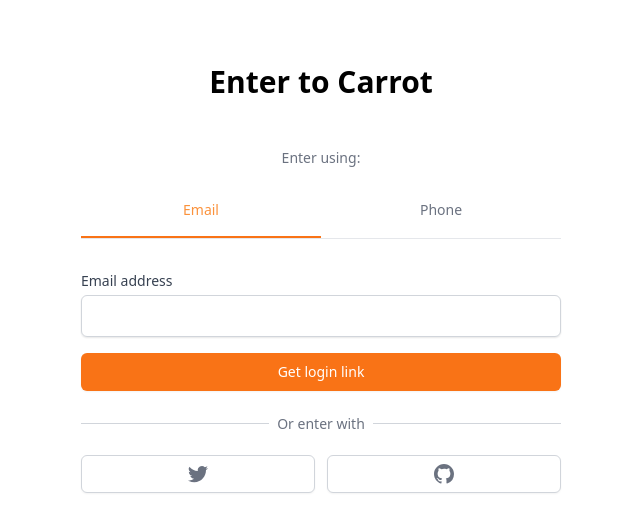
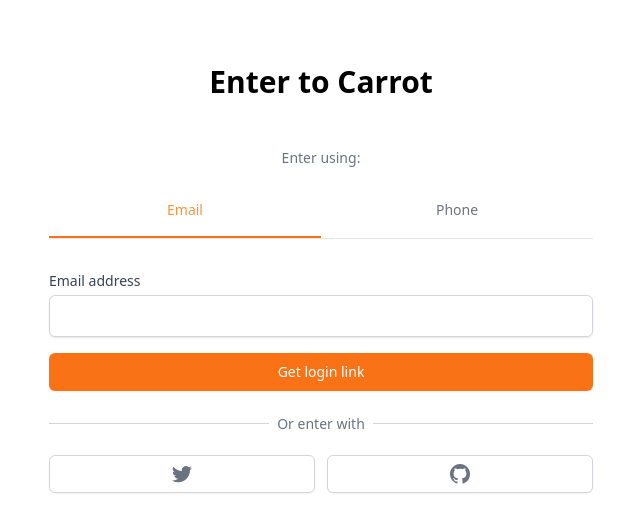
Before and after one commit to blkluv/next_carrot_market, a Next.js app: page /enter in a window 1280 px wide. Shown: the top 532 px of the page, without its empty margins (319-959 px from the left). Built offline with nearby package versions, Linux system fonts and the light colour scheme.

Commit message:
_app 수정

```diff
--- a/src/pages/_app.tsx
+++ b/src/pages/_app.tsx
@@ -10,7 +10,7 @@ function MyApp({ Component, pageProps }: AppProps) {
           fetch(url).then((response) => response.json()),
       }}
     >
-      <div className="w-full max-w-lg mx-auto">
+      <div className="w-full max-w-xl mx-auto">
         <Component {...pageProps} />
       </div>
     </SWRConfig>
```
